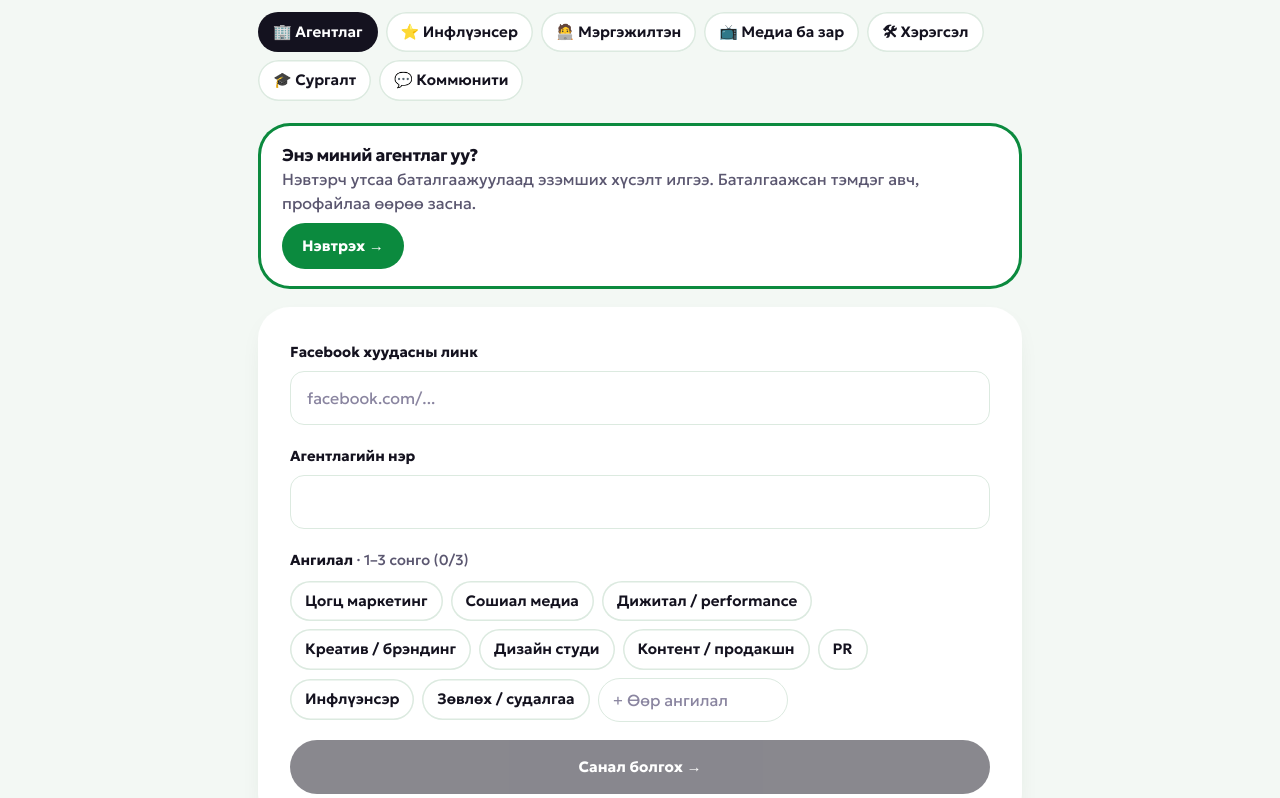
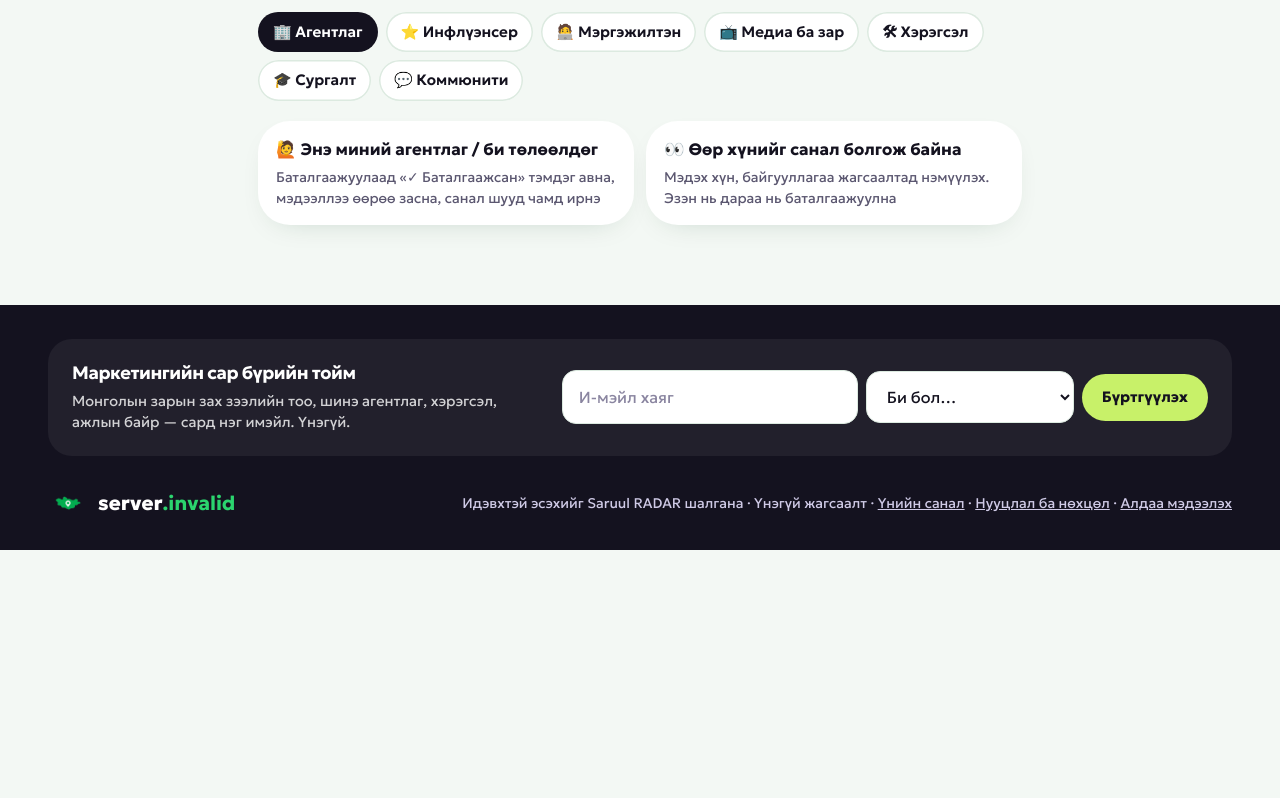
Before and after one commit to saruulxanleo-wq/jagsaalt-web, a Next.js app: page /nemeh in a window 1280 px wide. Shown: the part 200-998 px from the top of the page. After the commit the page ends 800 px from the top, so only its background shows below. Built offline with nearby package versions, Linux system fonts and the light colour scheme; no server answers.

Commit message:
Add flow: ask 'self or suggesting someone' first; self goes through login + verification claim
Co-Authored-By: Claude Opus 5.5 <noreply@anthropic.com>
Claude-Session: https://claude.ai/code/session_011vBM45AsapGqEVaHtEnbnV

```diff
--- a/app/api/influencer/submit/route.js
+++ b/app/api/influencer/submit/route.js
@@ -16,7 +16,7 @@ export async function POST(req) {
   if (!fb_url && !ig && !tiktok && !youtube) return fail('Ядаж нэг сошиал хаяг оруул');
   const niches = (Array.isArray(b.niches) ? b.niches : []).filter(k => NICHES[k]).slice(0, 3); if (!niches.length) return fail('1–3 чиглэл сонго');
   const u = b.mine ? await authUser(req, d) : null;
-  const row = { owner_id: u?.id || null, name, fb_url, ig, tiktok, youtube, niches, bio: String(b.bio || '').trim().slice(0, 160) || null, contact: String(b.contact || '').trim().slice(0, 80) || null,
+  const row = { owner_id: null, name, fb_url, ig, tiktok, youtube, niches, bio: String(b.bio || '').trim().slice(0, 160) || null, contact: String(b.contact || '').trim().slice(0, 80) || null,
     ig_followers: num(b.ig_followers), tiktok_followers: num(b.tiktok_followers), yt_followers: num(b.yt_followers), fb_followers: null };
   if (fb_url) { const { data: ex } = await d.from('influencers').select('id').eq('fb_url', fb_url).maybeSingle(); if (ex) return fail('Энэ Facebook хаяг аль хэдийн бүртгэлтэй'); const p = await fbPage(fb_url).catch(() => null); if (p?.followers) row.fb_followers = p.followers; }
   if (ig) { const { data: ex } = await d.from('influencers').select('id').eq('ig', ig).maybeSingle(); if (ex) return fail('Энэ Instagram хаяг аль хэдийн бүртгэлтэй'); }
@@ -25,5 +25,5 @@ export async function POST(req) {
   if (error) return fail('Хадгалж чадсангүй', 500);
   const o = origin(req);
   await mail(ADMIN_EMAIL(), `Шинэ инфлүэнсер: ${name}`, `<p><b>${esc(name)}</b> · ${niches.map(k => NICHES[k]).join(', ')}<br>${[fb_url && `FB: ${esc(fb_url)} (${row.fb_followers ?? '?'})`, ig && `IG: @${esc(ig)} (${row.ig_followers ?? '?'})`, tiktok && `TikTok: @${esc(tiktok)} (${row.tiktok_followers ?? '?'})`, youtube && `YouTube: ${esc(youtube)}`].filter(Boolean).join('<br>')}${row.contact ? '<br>Холбоо барих: ' + esc(row.contact) : ''}${u ? `<br><b>Өөрийнх гэж мэдүүлсэн:</b> ${esc(u.email)} — нийтэлбэл энэ хүнийх болно` : ''}</p><p>${btn(await decideLink(o, 'influencer', data.id, 'approve'), 'Нийтлэх', '#2FB344')}${btn(await decideLink(o, 'influencer', data.id, 'reject'), 'Татгалзах', '#E8452A')}</p>`);
-  return json({ ok: true });
+  return json({ ok: true, own: u ? 'influencer:' + data.id : null });
 }
--- a/app/api/listing/submit/route.js
+++ b/app/api/listing/submit/route.js
@@ -10,12 +10,12 @@ export async function POST(req) {
   const topics = (Array.isArray(b.topics) ? b.topics : []).filter(t => TOPICS[t]).slice(0, 3); if (!topics.length) return fail('1–3 сэдэв сонго');
   const description = String(b.description || '').trim().slice(0, 200); if (description.length < 10) return fail('Товч тайлбар бич (10+ тэмдэгт)');
   const u = b.mine ? await authUser(req, d) : null;
-  const row = { owner_id: u?.id || null, type: b.type, name, url, topics, description, maker: String(b.maker || '').trim().slice(0, 60) || null, price: String(b.price || '').trim().slice(0, 40) || null, contact: String(b.contact || '').trim().slice(0, 80) || null };
+  const row = { owner_id: null, type: b.type, name, url, topics, description, maker: String(b.maker || '').trim().slice(0, 60) || null, price: String(b.price || '').trim().slice(0, 40) || null, contact: String(b.contact || '').trim().slice(0, 80) || null };
   const { data: ex } = await d.from('listings').select('id').eq('url', url).maybeSingle();
   if (ex) return fail('Энэ линк аль хэдийн нэмэгдсэн байна');
   const { data, error } = await d.from('listings').insert(row).select('id').single();
   if (error) return fail('Хадгалж чадсангүй', 500);
   const o = origin(req);
   await mail(ADMIN_EMAIL(), `Шинэ ${TYPES[b.type].label.toLowerCase()}: ${name}`, `<p><b>${esc(name)}</b> · ${TYPES[b.type].label}${row.price ? ' · ' + esc(row.price) : ''}<br>${esc(description)}<br><a href="${esc(url)}">${esc(url)}</a>${row.contact ? '<br>Холбоо барих: ' + esc(row.contact) : ''}${u ? `<br><b>Эзэмшигч гэж мэдүүлсэн:</b> ${esc(u.email)} — нийтэлбэл энэ хүнийх болно` : ''}</p><p>${btn(await decideLink(o, 'listing', data.id, 'approve'), 'Нийтлэх', '#2FB344')}${btn(await decideLink(o, 'listing', data.id, 'reject'), 'Татгалзах', '#E8452A')}</p>`);
-  return json({ ok: true });
+  return json({ ok: true, own: u ? 'listing:' + data.id : null });
 }
--- a/app/minii/Account.js
+++ b/app/minii/Account.js
@@ -19,7 +19,7 @@ const Step = ({ n, title, done, active, children }) => (
     {active && <div style={{ marginTop: 18 }}>{children}</div>}
   </div>);
 export default function Account() {
-  const q = useSearchParams(); const claimSlug = q.get('claim'); const editSlug = q.get('edit'); const ownQ = q.get('own');
+  const q = useSearchParams(); const claimSlug = q.get('claim'); const editSlug = q.get('edit'); const ownQ = q.get('own'); const nextQ = (q.get('next') || '').startsWith('/') && !(q.get('next') || '').startsWith('//') ? q.get('next') : null;
   const [agOpen, setAgOpen] = useState(!!claimSlug);
   const [session, setSession] = useState(undefined);
   const [me, setMe] = useState(null);
@@ -33,9 +33,9 @@ export default function Account() {
     return () => s.subscription.unsubscribe();
   }, []);
   async function load() { const qs = new URLSearchParams(); if (editSlug) qs.set('edit', editSlug); if (ownQ) qs.set('own', ownQ); const r = await api('/api/me' + (qs.toString() ? '?' + qs : '')); if (r.ok) { setMe(r); if (r.agency) setEd({ description: r.agency.description || '', website: r.agency.website || '', phone_public: r.agency.phone_public || '', services: (r.agency.services || []).join(', '), categories: catsOf(r.agency) }); } else setErr(r.error); }
-  useEffect(() => { if (session) load(); }, [session]);
+  useEffect(() => { if (session && nextQ) { location.replace(nextQ); return; } if (session) load(); }, [session]);
   const run = async (fn) => { setBusy(true); setErr(null); try { await fn(); } finally { setBusy(false); } };
-  const login = () => sb().auth.signInWithOAuth({ provider: 'google', options: { redirectTo: location.origin + '/minii' + (claimSlug ? '?claim=' + claimSlug : ownQ ? '?own=' + ownQ : ''), queryParams: { prompt: 'select_account' } } });
+  const login = () => sb().auth.signInWithOAuth({ provider: 'google', options: { redirectTo: location.origin + '/minii' + (claimSlug ? '?claim=' + claimSlug : ownQ ? '?own=' + ownQ : nextQ ? '?next=' + encodeURIComponent(nextQ) : ''), queryParams: { prompt: 'select_account' } } });
   if (session === undefined) return <section className="wrap" style={{ padding: 60 }}>Түр хүлээ…</section>;
   if (!session) return <section className="wrap" style={{ marginTop: 30, maxWidth: 560 }}>
     <div className="panel" style={{ textAlign: 'center', padding: 44 }}>
--- a/app/nemeh/AddForm.js
+++ b/app/nemeh/AddForm.js
@@ -6,8 +6,11 @@ import FbPreview from '../FbPreview';
 import ListingForm from './ListingForm';
 import InfluencerForm from './InfluencerForm';
 import { TYPES } from '@/lib/config';
+import Who from './Who';
+import { useSearchParams } from 'next/navigation';
 export default function AddForm({ type: t0 }) {
   const [type, setType] = useState(TYPES[t0] || t0 === 'influencer' ? t0 : 'agency');
+  const [who, setWho] = useState(useSearchParams().get('who') === 'self' ? 'self' : null);
   const [f, setF] = useState({ fb_url: '', name: '', categories: [] });
   const [msg, setMsg] = useState(null); const [busy, setBusy] = useState(false); const [done, setDone] = useState(false);
   const set = k => e => setF({ ...f, [k]: e.target.value });
@@ -19,12 +22,10 @@ export default function AddForm({ type: t0 }) {
   }
   return <section className="wrap" style={{ marginTop: 20, maxWidth: 860 }}>
     <h1 className="h" style={{ fontSize: 'clamp(32px,5vw,44px)', fontWeight: 800 }}>Жагсаалтад нэмэх</h1>
-    <p style={{ color: 'var(--mute)', marginTop: 10, fontSize: 18 }}>Хэн ч санал болгож болно, үнэгүй. Админ шалгаад нийтэлнэ.</p>
+    <p style={{ color: 'var(--mute)', marginTop: 10, fontSize: 18 }}>Үнэгүй. Хэн ч санал болгож болно, админ шалгаад нийтэлнэ.</p>
     <div className="row" style={{ marginTop: 20, gap: 8 }}>{[['agency', '🏢 Агентлаг'], ['influencer', '⭐ Инфлүэнсер'], ...Object.entries(TYPES).map(([k, v]) => [k, v.icon + ' ' + v.label])].map(([k, l]) => <button key={k} type="button" className={'chip' + (type === k ? ' on' : '')} onClick={() => { setType(k); history.replaceState(null, '', k === 'agency' ? '/nemeh' : '/nemeh?type=' + k); }}>{l}</button>)}</div>
-    {type === 'influencer' ? <InfluencerForm /> : type !== 'agency' ? <ListingForm key={type} type={type} /> : <>
-    <Link href="/minii" className="panel row" style={{ marginTop: 22, padding: '20px 24px', boxShadow: 'inset 0 0 0 3px var(--v)', justifyContent: 'space-between' }}>
-      <span><b className="h" style={{ fontSize: 17, fontWeight: 700 }}>Энэ миний агентлаг уу?</b><br /><span style={{ color: 'var(--mute)' }}>Нэвтэрч утсаа баталгаажуулаад эзэмших хүсэлт илгээ. Баталгаажсан тэмдэг авч, профайлаа өөрөө засна.</span></span>
-      <span className="btn v">Нэвтрэх →</span></Link>
+    <Who key={type} type={type} who={who} setWho={setWho}>
+    {type === 'influencer' ? <InfluencerForm self={who === 'self'} /> : type !== 'agency' ? <ListingForm key={type} type={type} self={who === 'self'} /> : <>
     {done ? <div className="panel ok" style={{ marginTop: 22, fontSize: 17 }}>Баярлалаа! Админ шалгаад жагсаалтад нэмнэ.</div> :
     <form onSubmit={submit} className="panel" style={{ marginTop: 18, display: 'grid', gap: 18 }}>
       <div><label htmlFor="fb" className="lab">Facebook хуудасны линк</label><input id="fb" required className="field" placeholder="facebook.com/..." value={f.fb_url} onChange={set('fb_url')} /><FbPreview url={f.fb_url} onName={n => setF(f => f.name ? f : { ...f, name: n })} /></div>
@@ -33,5 +34,6 @@ export default function AddForm({ type: t0 }) {
       {msg && <div className="err">{msg}</div>}
       <button className="btn dark" disabled={busy || !f.categories.length} style={{ padding: 16 }}>{busy ? 'Түр хүлээ…' : 'Санал болгох →'}</button>
     </form>}</>}
+    </Who>
   </section>;
 }
--- a/app/nemeh/InfluencerForm.js
+++ b/app/nemeh/InfluencerForm.js
@@ -2,18 +2,17 @@
 import { track } from '@/lib/track';
 import { useState } from 'react';
 import { api } from '@/lib/sbclient';
-import Mine from './Mine';
 import Link from 'next/link';
 import { NICHES } from '@/lib/config';
 const S = { color: 'var(--mute)', fontWeight: 500 };
-export default function InfluencerForm() {
+export default function InfluencerForm({ self }) {
   const [f, setF] = useState({ name: '', fb: '', ig: '', ig_followers: '', tiktok: '', tiktok_followers: '', youtube: '', bio: '', niches: [], contact: '' });
-  const [mine, setMine] = useState(false); const [msg, setMsg] = useState(null); const [busy, setBusy] = useState(false); const [done, setDone] = useState(false);
+  const mine = !!self; const [msg, setMsg] = useState(null); const [busy, setBusy] = useState(false); const [done, setDone] = useState(false);
   const set = k => e => setF({ ...f, [k]: e.target.value });
   const tog = k => setF({ ...f, niches: f.niches.includes(k) ? f.niches.filter(x => x !== k) : f.niches.length >= 3 ? f.niches : [...f.niches, k] });
   async function submit(e) {
     e.preventDefault(); setBusy(true); setMsg(null);
-    const r = await api('/api/influencer/submit', { ...f, mine }); setBusy(false); r.ok ? (setDone(true), track('SubmitApplication', { content_name: 'influencer' })) : setMsg(r.error || 'Алдаа гарлаа');
+    const r = await api('/api/influencer/submit', { ...f, mine }); setBusy(false); if (r.ok && r.own) { location.href = '/minii?own=' + r.own; return; } r.ok ? (setDone(true), track('SubmitApplication', { content_name: 'influencer' })) : setMsg(r.error || 'Алдаа гарлаа');
   }
   if (done) return <div className="panel ok" style={{ marginTop: 22, fontSize: 17 }}>Баярлалаа! Админ шалгаад нийтэлнэ. <Link href="/influencer" style={{ textDecoration: 'underline' }}>Инфлүэнсерүүд →</Link></div>;
   const pair = (k, lab, ph, nk) => <div className="row" style={{ gap: 10, alignItems: 'flex-end' }}>
@@ -30,8 +29,7 @@ export default function InfluencerForm() {
       <div className="row" style={{ marginTop: 9 }}>{Object.entries(NICHES).map(([k, v]) => { const on = f.niches.includes(k); return <button type="button" key={k} aria-pressed={on} className={'chip' + (on ? ' on' : '')} onClick={() => tog(k)}>{on && '✓ '}{v}</button>; })}</div></div>
     <div><label htmlFor="ib" className="lab">Товч танилцуулга <span style={S}>· заавал биш</span></label><input id="ib" className="field" maxLength={160} value={f.bio} onChange={set('bio')} /></div>
     <div><label htmlFor="ic" className="lab">Хамтран ажиллах утас эсвэл и-мэйл <span style={S}>· зөвхөн админ харна</span></label><input id="ic" className="field" maxLength={80} value={f.contact} onChange={set('contact')} /></div>
-    <Mine value={mine} onChange={setMine} what="Энэ миний профайл" />
     {msg && <div className="err">{msg}</div>}
-    <button className="btn dark" disabled={busy || !f.niches.length} style={{ padding: 16 }}>{busy ? 'Түр хүлээ…' : 'Санал болгох →'}</button>
+    <button className="btn dark" disabled={busy || !f.niches.length} style={{ padding: 16 }}>{busy ? 'Түр хүлээ…' : self ? 'Үргэлжлүүлэх: баталгаажуулах →' : 'Санал болгох →'}</button>
   </form>;
 }
--- a/app/nemeh/ListingForm.js
+++ b/app/nemeh/ListingForm.js
@@ -2,19 +2,18 @@
 import { track } from '@/lib/track';
 import { useState } from 'react';
 import { api } from '@/lib/sbclient';
-import Mine from './Mine';
 import Link from 'next/link';
 import { TYPES, TOPICS } from '@/lib/config';
 const PH = { media: ['Хэвлэл, сайт, суваг, самбарын нэр', 'Баннер 300 000₮-с, 30 сек 500 000₮'], freelancer: ['Овог нэр', 'Сард 800 000₮-с, пост бүр 50 000₮'], tool: ['SARUUL Score, Canva…', 'Үнэгүй, 9 000₮, сард 29 000₮'], course: ['Курсын нэр', 'Үнэгүй, 350 000₮'], community: ['Группын нэр', 'Үнэгүй, гишүүнчлэл сард 20 000₮'] };
-export default function ListingForm({ type }) {
+export default function ListingForm({ type, self }) {
   const t = TYPES[type];
   const [f, setF] = useState({ name: '', url: '', maker: '', description: '', price: '', topics: [], contact: '' });
-  const [mine, setMine] = useState(false); const [msg, setMsg] = useState(null); const [busy, setBusy] = useState(false); const [done, setDone] = useState(false);
+  const mine = !!self; const [msg, setMsg] = useState(null); const [busy, setBusy] = useState(false); const [done, setDone] = useState(false);
   const set = k => e => setF({ ...f, [k]: e.target.value });
   const tog = k => setF({ ...f, topics: f.topics.includes(k) ? f.topics.filter(x => x !== k) : f.topics.length >= 3 ? f.topics : [...f.topics, k] });
   async function submit(e) {
     e.preventDefault(); setBusy(true); setMsg(null);
-    const r = await api('/api/listing/submit', { ...f, type, mine }); setBusy(false);
+    const r = await api('/api/listing/submit', { ...f, type, mine }); setBusy(false); if (r.ok && r.own) { location.href = '/minii?own=' + r.own; return; }
     r.ok ? (setDone(true), track('SubmitApplication', { content_name: 'listing_' + type })) : setMsg(r.error || 'Алдаа гарлаа');
   }
   if (done) return <div className="panel ok" style={{ marginTop: 22, fontSize: 17 }}>Баярлалаа! Админ шалгаад нийтэлнэ. <Link href={t.path} style={{ textDecoration: 'underline' }}>{t.plural} →</Link></div>;
@@ -30,8 +29,7 @@ export default function ListingForm({ type }) {
       <div style={{ flex: 1, minWidth: 220 }}><label htmlFor="lp" className="lab">Үнэ <span style={{ color: 'var(--mute)', fontWeight: 500 }}>· заавал биш</span></label><input id="lp" className="field" maxLength={40} placeholder={PH[type][1]} value={f.price} onChange={set('price')} /></div>
     </div>
     <div><label htmlFor="lc" className="lab">Холбоо барих утас эсвэл и-мэйл <span style={{ color: 'var(--mute)', fontWeight: 500 }}>· зөвхөн админ харна</span></label><input id="lc" className="field" maxLength={80} value={f.contact} onChange={set('contact')} /></div>
-    <Mine value={mine} onChange={setMine} what={type === 'freelancer' ? 'Энэ миний профайл' : 'Энэ минийх (эзэмшигч нь би)'} />
     {msg && <div className="err">{msg}</div>}
-    <button className="btn dark" disabled={busy || !f.topics.length} style={{ padding: 16 }}>{busy ? 'Түр хүлээ…' : 'Санал болгох →'}</button>
+    <button className="btn dark" disabled={busy || !f.topics.length} style={{ padding: 16 }}>{busy ? 'Түр хүлээ…' : self ? 'Үргэлжлүүлэх: баталгаажуулах →' : 'Санал болгох →'}</button>
   </form>;
 }
--- /dev/null
+++ b/app/nemeh/Who.js
@@ -0,0 +1,28 @@
+'use client';
+import { useEffect, useState } from 'react';
+import Link from 'next/link';
+import { sb } from '@/lib/sbclient';
+// Эхний алхам: өөрийнхөө профайлыг нэмж байна уу, эсвэл өөр хүнийг санал болгож байна уу?
+export default function Who({ type, who, setWho, children }) {
+  const [s, setS] = useState(null);
+  useEffect(() => { sb().auth.getSession().then(({ data }) => setS(data.session || false)); }, []);
+  const ag = type === 'agency', inf = type === 'influencer';
+  const selfL = ag ? 'Энэ миний агентлаг / би төлөөлдөг' : inf ? 'Энэ би өөрөө / би менежер нь' : type === 'freelancer' ? 'Энэ би өөрөө' : 'Энэ минийх / би төлөөлдөг';
+  const opt = (k, title, sub) => <button type="button" onClick={() => setWho(k)} className="panel" aria-pressed={who === k}
+    style={{ textAlign: 'left', padding: '16px 18px', flex: 1, minWidth: 240, cursor: 'pointer', boxShadow: who === k ? 'inset 0 0 0 3px var(--v)' : undefined }}>
+    <b style={{ fontSize: 16.5 }}>{title}</b><div style={{ color: 'var(--mute)', fontSize: 14, marginTop: 4 }}>{sub}</div></button>;
+  const login = () => sb().auth.signInWithOAuth({ provider: 'google', options: { redirectTo: location.origin + '/minii?next=' + encodeURIComponent(`/nemeh?type=${type}&who=self`), queryParams: { prompt: 'select_account' } } });
+  return <>
+    <div className="row" style={{ marginTop: 20, gap: 12, alignItems: 'stretch' }}>
+      {opt('self', '🙋 ' + selfL, 'Баталгаажуулаад «✓ Баталгаажсан» тэмдэг авна, мэдээллээ өөрөө засна, санал шууд чамд ирнэ')}
+      {opt('other', '👀 Өөр хүнийг санал болгож байна', 'Мэдэх хүн, байгууллагаа жагсаалтад нэмүүлэх. Эзэн нь дараа нь баталгаажуулна')}
+    </div>
+    {who === 'self' && s === false && <div className="panel" style={{ marginTop: 18, display: 'grid', gap: 12, boxShadow: 'inset 0 0 0 3px var(--v)' }}>
+      <b style={{ fontSize: 17 }}>Эхлээд нэвтэр</b>
+      <p style={{ color: 'var(--mute)', margin: 0 }}>Хуурамч профайл үүсгэхээс сэргийлж эзэмшигчийг Google бүртгэл, утасны дугаар болон баталгаажуулах кодоор шалгадаг. Нэвтэрсний дараа энэ хуудас руу буцаж ирнэ.</p>
+      <button type="button" className="btn dark" onClick={login} style={{ justifySelf: 'start' }}>Google-ээр нэвтрэх →</button></div>}
+    {who === 'self' && s && ag && <Link href="/minii" className="panel row" style={{ marginTop: 18, padding: '20px 24px', boxShadow: 'inset 0 0 0 3px var(--v)', justifyContent: 'space-between' }}>
+      <span><b style={{ fontSize: 17 }}>Агентлагаа «Миний самбар»-аас бүртгэ</b><br /><span style={{ color: 'var(--mute)' }}>Утсаа баталгаажуулаад агентлагаа нэмж эсвэл эзэмших хүсэлт илгээ.</span></span><span className="btn v">Үргэлжлүүлэх →</span></Link>}
+    {(who === 'other' || (who === 'self' && s && !ag)) && children}
+  </>;
+}
```
